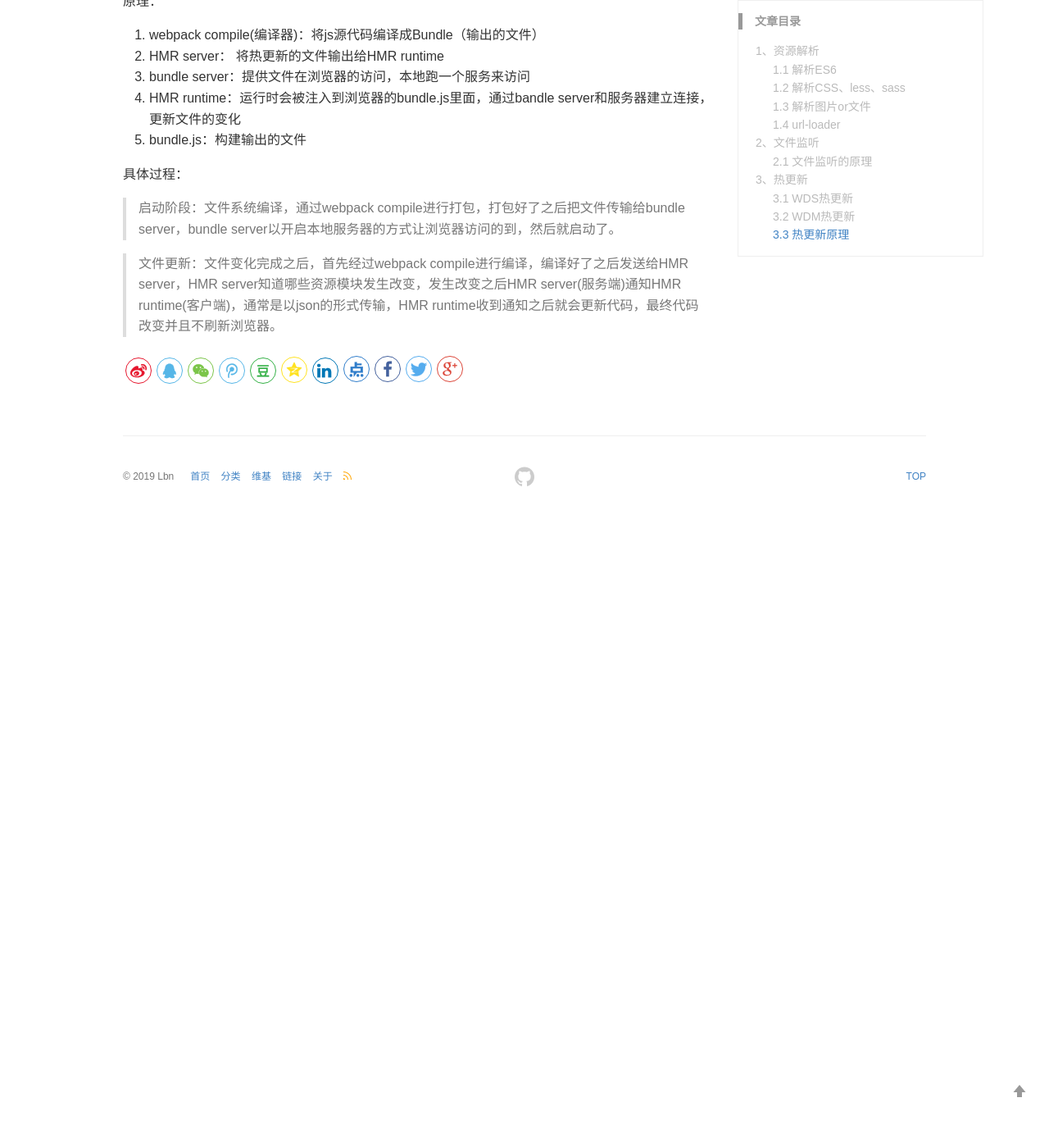
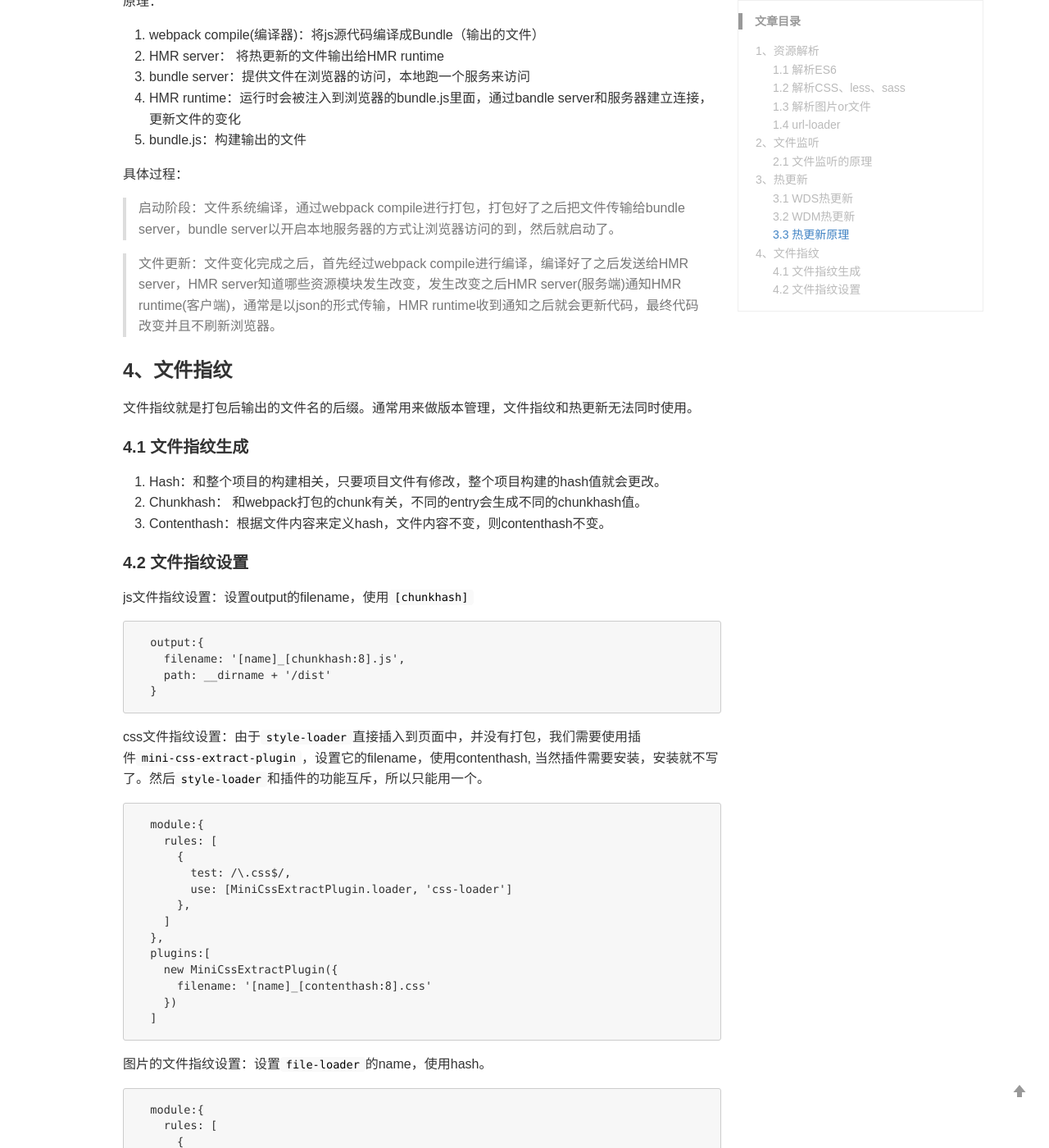
Before and after one commit to LB-nan/cat-Said, a Jekyll site: the page built from _posts/2019-09-22-wenpack2.md, in a window 1280 px wide and 1400 px high, scrolled down 6386 px. Shown: the whole window at 82% size. Built offline with Jekyll 4.4.1, drawn with Linux system fonts in a browser that asks for light colours; comment, search, counter and statistics services are not loaded; before the commit the page ends 7016 px from its top, so only the background shows below that; some of the changed text lies outside the part shown.

Commit message:
Update 2019-09-22-wenpack2.md

````diff
--- a/_posts/2019-09-22-wenpack2.md
+++ b/_posts/2019-09-22-wenpack2.md
@@ -320,3 +320,72 @@ WDM：`webpack-dev-middleware`; WDM将webpack输出的文件传输给服务器
 > 启动阶段：文件系统编译，通过webpack compile进行打包，打包好了之后把文件传输给bundle server，bundle server以开启本地服务器的方式让浏览器访问的到，然后就启动了。
 
 > 文件更新：文件变化完成之后，首先经过webpack compile进行编译，编译好了之后发送给HMR server，HMR server知道哪些资源模块发生改变，发生改变之后HMR server(服务端)通知HMR runtime(客户端)，通常是以json的形式传输，HMR runtime收到通知之后就会更新代码，最终代码改变并且不刷新浏览器。
+
+
+### 4、文件指纹
+
+文件指纹就是打包后输出的文件名的后缀。通常用来做版本管理，文件指纹和热更新无法同时使用。
+
+#### 4.1 文件指纹生成
+
+1. Hash：和整个项目的构建相关，只要项目文件有修改，整个项目构建的hash值就会更改。
+2. Chunkhash： 和webpack打包的chunk有关，不同的entry会生成不同的chunkhash值。
+3. Contenthash：根据文件内容来定义hash，文件内容不变，则contenthash不变。
+
+
+#### 4.2 文件指纹设置
+
+js文件指纹设置：设置output的filename，使用`[chunkhash]`
+
+```
+  output:{
+    filename: '[name]_[chunkhash:8].js',
+    path: __dirname + '/dist'
+  }
+```
+
+css文件指纹设置：由于`style-loader`直接插入到页面中，并没有打包，我们需要使用插件`mini-css-extract-plugin`，设置它的filename，使用contenthash, 当然插件需要安装，安装就不写了。然后`style-loader`和插件的功能互斥，所以只能用一个。
+
+```
+  module:{
+    rules: [
+      {
+        test: /\.css$/,
+        use: [MiniCssExtractPlugin.loader, 'css-loader']
+      },
+    ]
+  },
+  plugins:[
+    new MiniCssExtractPlugin({
+      filename: '[name]_[contenthash:8].css'
+    })
+  ]
+```
+
+图片的文件指纹设置：设置`file-loader`的name，使用hash。
+
+```
+  module:{
+    rules: [
+      {
+        test:/.(png|jpg|gif)$/,
+        use: {
+          loader: 'file-loader',
+          options: {
+            name: "[name]_[hash:8].[ext]",
+          }
+        }
+      }
+    ]
+  },
+```
+
+占位符简介：
+
+`[ext]`: 资源后缀名
+`[name]`: 文件名称
+`[path]`: 文件的相对路径
+`[folder]`: 文件所在的文件夹
+`[contenthash]]`: 文件的内容hash，默认是md5生成
+`[hash]`: 文件内容的hash，默认是md5生成
+`[emoji]`: 一个随机的指代文件内容的emoji
````
